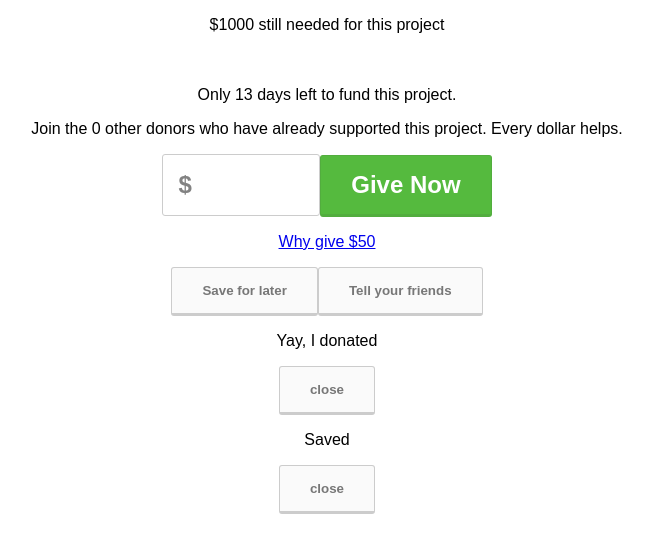
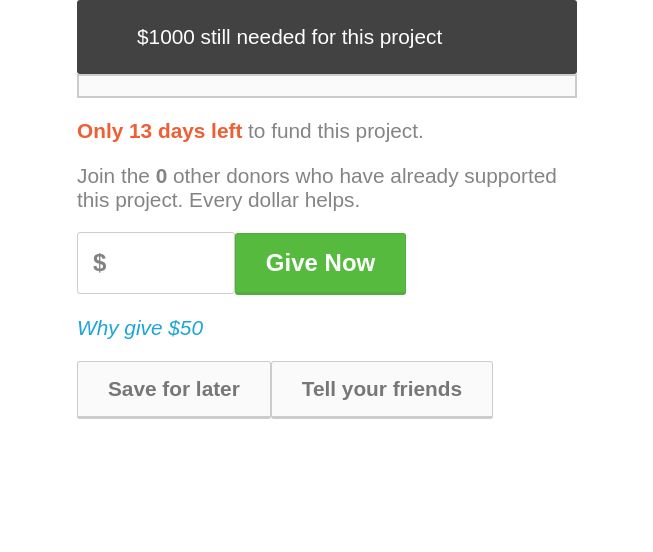
Before and after one commit to davidyearwood/loktra-challenge, a React (Create React App) app: page / in a window 1280 px wide. Shown: the top 552 px of the page, without its empty margins (313-966 px from the left). Built offline with nearby package versions, Linux system fonts and the light colour scheme.

Commit message:
Seperate progress-bar from the donation container

```diff
--- a/public/css/stylesheet.css
+++ b/public/css/stylesheet.css
@@ -1,6 +1,26 @@
-* {
- box-sizing: border-box;
-}
+ * {
+  box-sizing: border-box;
+ }
+
+ a {
+  color: #1EA5D8;
+  text-decoration: none;
+ }
+
+ p {
+  color: #848484;
+  font-size: 1.3em;
+ }
+
+/****************
+ * App
+ ****************/
+ .App {
+  margin-left: auto;
+  margin-right: auto;
+  max-width: 500px;
+  width: 100%;
+ }
 /****************
  * Button
  ****************/
@@ -11,6 +31,7 @@
     border-radius: 3px;
     color: #777777;
     cursor: pointer;
+    font-size: 1.3em;
     font-weight: 600;
     padding: 15px 30px;
  }
@@ -28,6 +49,13 @@
  .btn--donate:focus {
   background: #4ca737;
   border-color: #4ca737;
+ }
+
+ /****************
+ * Dialog Box
+ ****************/
+ .dialog-box--hidden {
+  display: none;
  }
 
  /****************
@@ -64,3 +92,41 @@
   background: #F15E33;
   height: 20px;
  }
+
+ /****************
+ * Speech Bubble
+ ****************/
+ .speech-bubble {
+  background: #424242;
+  border-radius: 3px;
+  padding: 25px 60px;
+  width: 100%;
+ }
+
+ .speech-bubble__msg {
+  color: #ffffff;
+  margin: 0;
+  padding: 0;
+ }
+
+ /****************
+  * Progress Bar
+  ****************/
+  .progress-bar {
+   background: #FAFAFA;
+   border: 2px solid #ccc;
+  }
+ /****************
+ * Utility Classes
+ ****************/
+ .bold-text {
+  font-weight: 600;
+ }
+
+ .highlight--orange {
+  color: #F15E33;
+  font-weight: 600;
+ }
+ .italic {
+  font-style: italic;
+ }
--- a/src/App.js
+++ b/src/App.js
@@ -1,11 +1,12 @@
 import React, { Component } from 'react';
 import logo from './logo.svg';
-import './App.css';
+// import './App.css';
 import Button from './Button';
 import SpeechBubble from './SpeechBubble';
 import DonationContainer from './DonationContainer';
 import DialogBox from './DialogBox';
 import millisecondsToDays from './millisecondsToDays';
+import ProgressBar from './ProgressBar';
 
 class App extends Component {
   constructor(props) {
@@ -98,11 +99,11 @@ class App extends Component {
         <SpeechBubble>
           <p className="speech-bubble__msg"><span>${this.props.goalAmount - this.state.amountDonated}</span> still needed for this project</p>
         </SpeechBubble>
+        <ProgressBar width={amountDonatedInPercent || 0} />
         <DonationContainer
           value={this.state.donorsAmount}
           onSubmit={this.donate}
           onChange={this.updateDonorsAmount}
-          width={amountDonatedInPercent || 0}
           numberOfDonors={this.state.numberOfDonors}
           daysLeft={daysUntilDonationEnd}
           />
--- a/src/DonationContainer.js
+++ b/src/DonationContainer.js
@@ -6,7 +6,6 @@ import DonationForm from './DonationForm';
 const DonationContainer = props => {
     return (
         <div className="donation">
-            <ProgressBar width={props.width} />
             <div className="donation__information">
                 <p className="donation__text"><span className="highlight--orange">Only {props.daysLeft} days left</span> to fund this project.</p>
                 <p className="donation__text">Join the <span className="bold-text">{props.numberOfDonors}</span> other donors who have already supported this project. Every dollar helps.</p>
--- a/src/ProgressBar.js
+++ b/src/ProgressBar.js
@@ -15,7 +15,11 @@ const ProgressBar = props => {
         width: width
     };
 
-    return <div className="progress" style={style}></div>
+    return (
+        <div className="progress-bar">
+            <div className="progress" style={style}></div>
+        </div>
+    );
 }
 
 export default ProgressBar;
```
